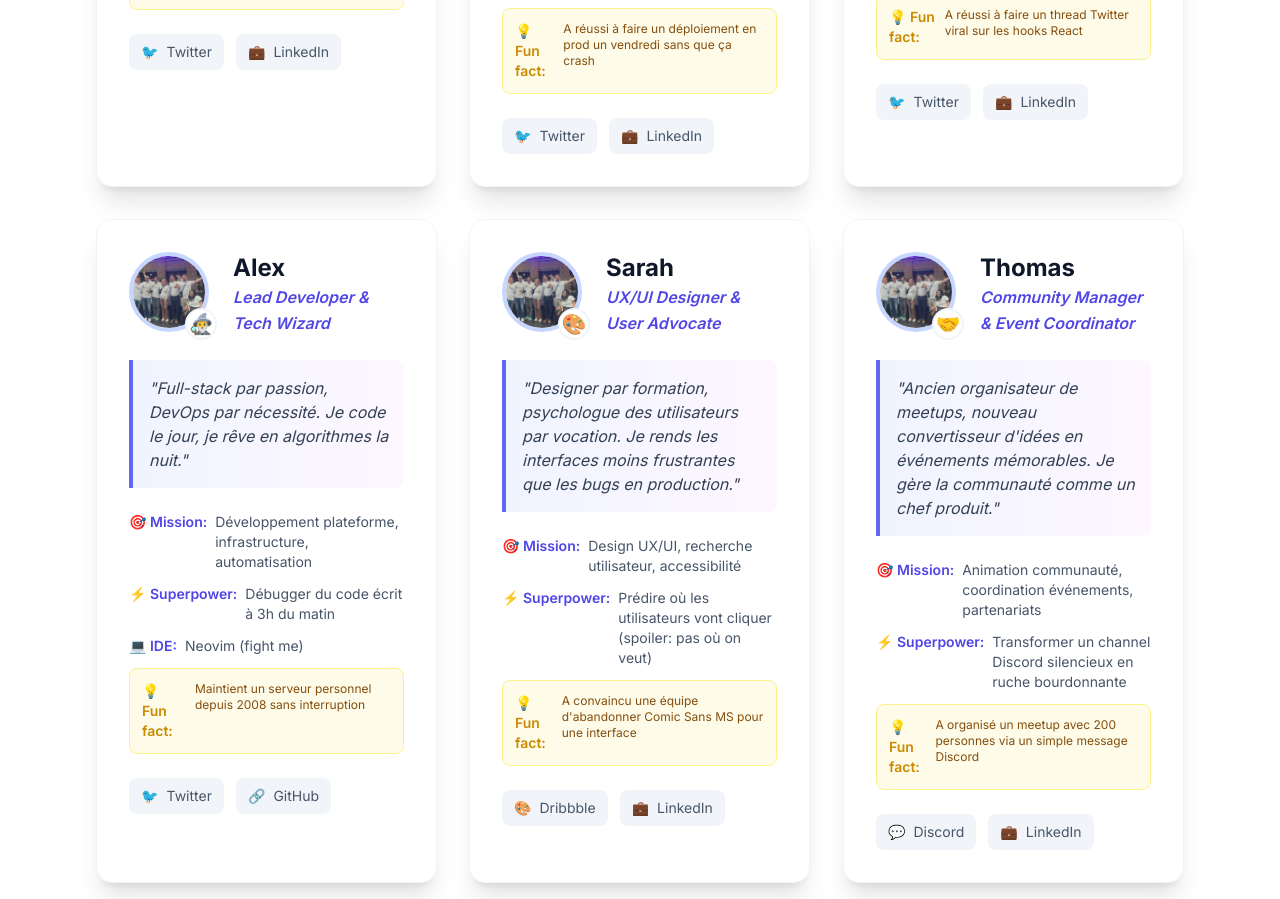
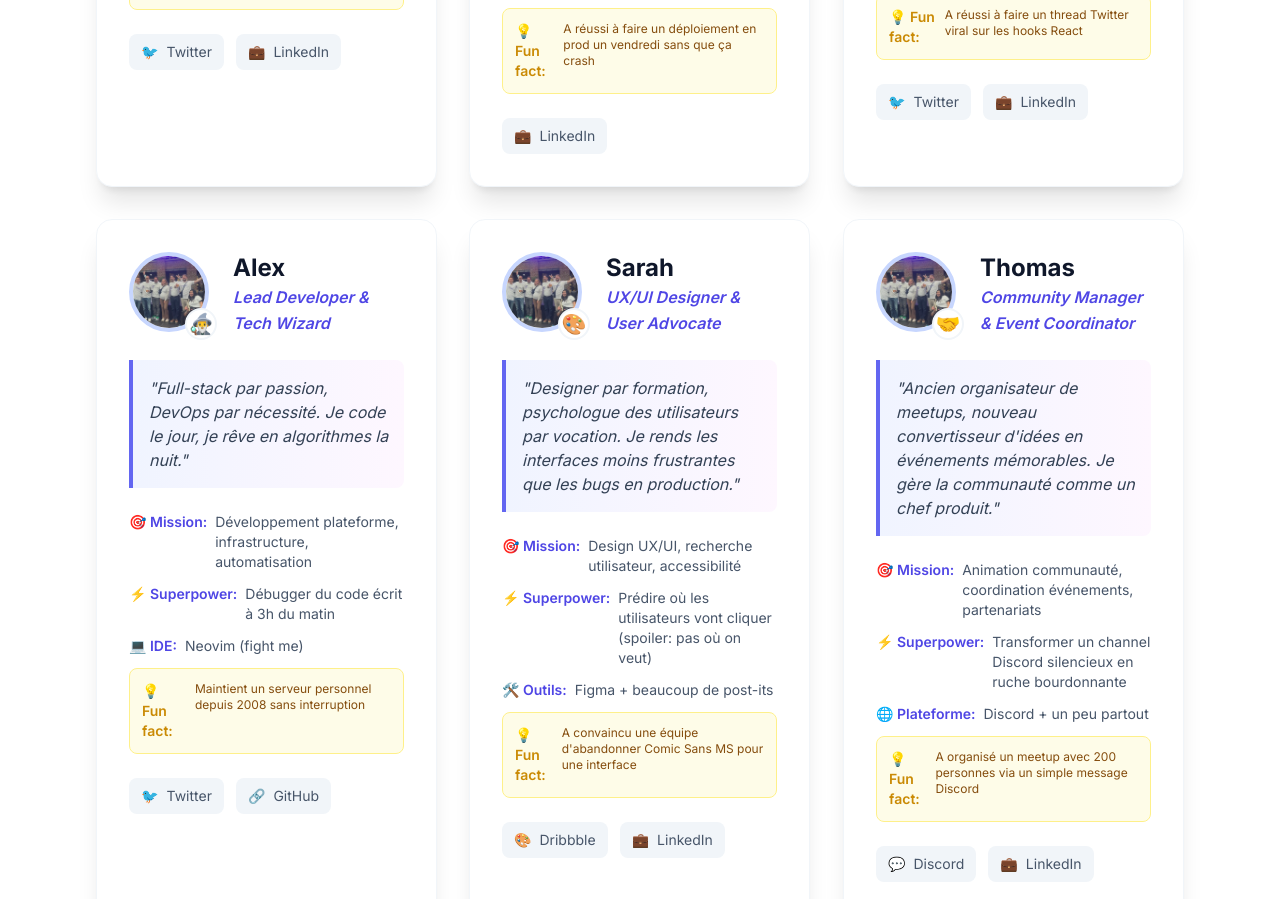
Before and after one commit to Tech-Work-events/techwork-2026, an Astro site: page /team in a window 1280 px wide. Shown: the part 2049-2948 px from the top of the page. Built offline with nearby package versions, Linux system fonts and the light colour scheme; Astro itself is replaced by a stand-in of ours.

Commit message:
:sparkle: Fix config directory and add team config

```diff
--- a/src/components/home/HomeTicketsBlock.astro
+++ b/src/components/home/HomeTicketsBlock.astro
@@ -1,7 +1,7 @@
 ---
-import ticketsData from '../../data/tickets/tickets.json'
+import { TICKETS_CONFIG } from '../../config'
 
-const tickets = ticketsData.map(ticket => ({
+const tickets = TICKETS_CONFIG.map(ticket => ({
     ...ticket,
     available: ticket.ticketsCount,
     total: ticket.ticketsCount
--- /dev/null
+++ b/src/config/index.ts
@@ -0,0 +1,88 @@
+/**
+ * Configuration centralisée Tech'Work Lyon 2026
+ *
+ * Ce fichier centralise toutes les configurations de l'application
+ * pour faciliter la maintenance et la cohérence.
+ */
+
+// Import des configurations
+import { CFP_CONFIG, isCFPOpen, getCFPStatus } from './cfp'
+import teamData from './team.json'
+import ticketsData from './tickets.json'
+
+// Export des configurations CFP
+export { CFP_CONFIG, isCFPOpen, getCFPStatus }
+
+// Configuration de l'équipe
+export const TEAM_CONFIG = teamData
+
+// Configuration des tickets
+export const TICKETS_CONFIG = ticketsData
+
+// Configuration générale de l'événement
+export const EVENT_CONFIG = {
+  name: "Tech'Work Lyon 2026",
+  date: "20 mai 2026",
+  location: "Lyon, France",
+  year: 2026,
+
+  // Contact
+  contact: {
+    email: "contact@techwork.lyon",
+    team: "team@techwork.lyon",
+    speakers: "speakers@techwork.lyon",
+    lieu: "lieu@techwork.lyon",
+    news: "news@techwork.lyon"
+  },
+
+  // Réseaux sociaux
+  social: {
+    discord: "https://discord.gg/techwork-lyon",
+    twitter: "https://twitter.com/techworklyon",
+    linkedin: "https://linkedin.com/company/techwork-lyon"
+  },
+
+  // URLs importantes
+  urls: {
+    tickets: "https://www.eventbrite.fr/e/billets-techwork-lyon-2026",
+    cfp: "https://conference-hall.io/team/tech-work"
+  }
+}
+
+// Configuration pour les types TypeScript
+export interface TeamMember {
+  id: string
+  name: string
+  role: string
+  bio: string
+  responsibilities: string
+  superpower: string
+  techDetail: {
+    type: 'ide' | 'coffee' | 'tools' | 'platform' | 'stack'
+    value: string
+  }
+  mood: string
+  funFact: string
+  photoUrl: string
+  socials: Array<{
+    icon: string
+    name: string
+    link: string
+  }>
+}
+
+export interface TicketType {
+  id: string
+  name: string
+  price: number
+  originalPrice?: number
+  url: string
+  ticketsCount: number
+  available: boolean
+  soldOut: boolean
+  highlighted: boolean
+  badge?: string
+  note?: string
+  description: string
+  features: string[]
+}
--- /dev/null
+++ b/src/config/team.json
@@ -0,0 +1,134 @@
+[
+    {
+        "id": "maxime",
+        "name": "Maxime",
+        "role": "Co-initiateur & Master of Logistics",
+        "bio": "Organiser un événement tech, c'est comme déployer en prod : ça doit être parfait du premier coup.",
+        "responsibilities": "Logistique, partenariats, expérience participant",
+        "superpower": "Prévoir tous les edge cases possibles",
+        "techDetail": {
+            "type": "ide",
+            "value": "VS Code"
+        },
+        "mood": "⚙️",
+        "funFact": "Peut prévoir qu'il va pleuvoir en regardant les logs du serveur",
+        "photoUrl": "/pictures/team.webp",
+        "socials": [
+            { "icon": "🐦", "name": "Twitter", "link": "https://twitter.com/maxime" },
+            { "icon": "💼", "name": "LinkedIn", "link": "https://linkedin.com/in/maxime" }
+        ]
+    },
+    {
+        "id": "kevin",
+        "name": "Kevin",
+        "role": "Co-initiateur & Chief Innovation Officer",
+        "bio": "Développeur passionné, organisateur compulsif. J'ai toujours rêvé d'un événement tech qui ne me fasse pas rater le coucher de mes enfants.",
+        "responsibilities": "Vision stratégique, relations speakers, coordination générale",
+        "superpower": "Transformer les idées folles en événements réussis",
+        "techDetail": {
+            "type": "coffee",
+            "value": "Espresso (double, évidemment)"
+        },
+        "mood": "🚀",
+        "funFact": "A réussi à faire un déploiement en prod un vendredi sans que ça crash",
+        "photoUrl": "/pictures/team.webp",
+        "socials": [
+            { "icon": "💼", "name": "LinkedIn", "link": "https://linkedin.com/in/kevindelfour" }
+        ]
+    },
+    {
+        "id": "marie",
+        "name": "Marie",
+        "role": "Responsable Communication & Content",
+        "bio": "Ex-journaliste tech reconvertie en évangéliste. Je transforme les sujets complexes en contenus digestes (et parfois drôles).",
+        "responsibilities": "Stratégie communication, contenu, réseaux sociaux",
+        "superpower": "Expliquer Kubernetes à ma grand-mère",
+        "techDetail": {
+            "type": "coffee",
+            "value": "Latte art (oui, même le code doit être beau)"
+        },
+        "mood": "✨",
+        "funFact": "A réussi à faire un thread Twitter viral sur les hooks React",
+        "photoUrl": "/pictures/team.webp",
+        "socials": [
+            { "icon": "🐦", "name": "Twitter", "link": "https://twitter.com/marie" },
+            { "icon": "💼", "name": "LinkedIn", "link": "https://linkedin.com/in/marie" }
+        ]
+    },
+    {
+        "id": "alex",
+        "name": "Alex",
+        "role": "Lead Developer & Tech Wizard",
+        "bio": "Full-stack par passion, DevOps par nécessité. Je code le jour, je rêve en algorithmes la nuit.",
+        "responsibilities": "Développement plateforme, infrastructure, automatisation",
+        "superpower": "Débugger du code écrit à 3h du matin",
+        "techDetail": {
+            "type": "ide",
+            "value": "Neovim (fight me)"
+        },
+        "mood": "🧙‍♂️",
+        "funFact": "Maintient un serveur personnel depuis 2008 sans interruption",
+        "photoUrl": "/pictures/team.webp",
+        "socials": [
+            { "icon": "🐦", "name": "Twitter", "link": "https://twitter.com/alex" },
+            { "icon": "🔗", "name": "GitHub", "link": "https://github.com/alex" }
+        ]
+    },
+    {
+        "id": "sarah",
+        "name": "Sarah",
+        "role": "UX/UI Designer & User Advocate",
+        "bio": "Designer par formation, psychologue des utilisateurs par vocation. Je rends les interfaces moins frustrantes que les bugs en production.",
+        "responsibilities": "Design UX/UI, recherche utilisateur, accessibilité",
+        "superpower": "Prédire où les utilisateurs vont cliquer (spoiler: pas où on veut)",
+        "techDetail": {
+            "type": "tools",
+            "value": "Figma + beaucoup de post-its"
+        },
+        "mood": "🎨",
+        "funFact": "A convaincu une équipe d'abandonner Comic Sans MS pour une interface",
+        "photoUrl": "/pictures/team.webp",
+        "socials": [
+            { "icon": "🎨", "name": "Dribbble", "link": "https://dribbble.com/sarah" },
+            { "icon": "💼", "name": "LinkedIn", "link": "https://linkedin.com/in/sarah" }
+        ]
+    },
+    {
+        "id": "thomas",
+        "name": "Thomas",
+        "role": "Community Manager & Event Coordinator",
+        "bio": "Ancien organisateur de meetups, nouveau convertisseur d'idées en événements mémorables. Je gère la communauté comme un chef produit.",
+        "responsibilities": "Animation communauté, coordination événements, partenariats",
+        "superpower": "Transformer un channel Discord silencieux en ruche bourdonnante",
+        "techDetail": {
+            "type": "platform",
+            "value": "Discord + un peu partout"
+        },
+        "mood": "🤝",
+        "funFact": "A organisé un meetup avec 200 personnes via un simple message Discord",
+        "photoUrl": "/pictures/team.webp",
+        "socials": [
+            { "icon": "💬", "name": "Discord", "link": "https://discord.gg/thomas" },
+            { "icon": "💼", "name": "LinkedIn", "link": "https://linkedin.com/in/thomas" }
+        ]
+    },
+    {
+        "id": "emma",
+        "name": "Emma",
+        "role": "Data Analyst & Growth Hacker",
+        "bio": "Je transforme les chiffres en insights et les insights en actions. Mes dashboards sont plus colorés que mon code Python.",
+        "responsibilities": "Analytics, croissance, optimisation performance",
+        "superpower": "Trouver des patterns dans le chaos des données utilisateur",
+        "techDetail": {
+            "type": "stack",
+            "value": "Python + SQL + Excel (assumé)"
+        },
+        "mood": "📊",
+        "funFact": "A prédit le succès d'un événement en analysant les emojis des messages Slack",
+        "photoUrl": "/pictures/team.webp",
+        "socials": [
+            { "icon": "📈", "name": "Kaggle", "link": "https://kaggle.com/emma" },
+            { "icon": "💼", "name": "LinkedIn", "link": "https://linkedin.com/in/emma" }
+        ]
+    }
+]
--- a/src/pages/team.astro
+++ b/src/pages/team.astro
@@ -1,113 +1,8 @@
 ---
 import Layout from '../layouts/Layout.astro'
+import { TEAM_CONFIG } from '../config'
 
-const team = [
-    {
-        name: "Maxime",
-        role: "Co-initiateur & Master of Logistics",
-        bio: "Organiser un événement tech, c'est comme déployer en prod : ça doit être parfait du premier coup.",
-        responsibilities: "Logistique, partenariats, expérience participant",
-        superpower: "Prévoir tous les edge cases possibles",
-        ide: "VS Code",
-        mood: "⚙️",
-        funFact: "Peut prévoir qu'il va pleuvoir en regardant les logs du serveur",
-        photoUrl: "/pictures/team.webp",
-        socials: [
-            { icon: "🐦", name: "Twitter", link: "https://twitter.com/maxime" },
-            { icon: "💼", name: "LinkedIn", link: "https://linkedin.com/in/maxime" },
-        ]
-    },
-    {
-        name: "Vous ?",
-        role: "Co-initiateur & Chief Innovation Officer",
-        bio: "Développeur passionné, organisateur compulsif. J'ai toujours rêvé d'un événement tech qui ne me fasse pas rater le coucher de mes enfants.",
-        responsibilities: "Vision stratégique, relations speakers, coordination générale",
-        superpower: "Transformer les idées folles en événements réussis",
-        coffee: "Espresso (double, évidemment)",
-        mood: "🚀",
-        funFact: "A réussi à faire un déploiement en prod un vendredi sans que ça crash",
-        photoUrl: "/pictures/team.webp",
-        socials: [
-            { icon: "🐦", name: "Twitter", link: "https://twitter.com/yourhandle" },
-            { icon: "💼", name: "LinkedIn", link: "https://linkedin.com/in/yourprofile" },
-        ]
-    },
-    {
-        name: "Marie",
-        role: "Responsable Communication & Content",
-        bio: "Ex-journaliste tech reconvertie en évangéliste. Je transforme les sujets complexes en contenus digestes (et parfois drôles).",
-        responsibilities: "Stratégie communication, contenu, réseaux sociaux",
-        superpower: "Expliquer Kubernetes à ma grand-mère",
-        coffee: "Latte art (oui, même le code doit être beau)",
-        mood: "✨",
-        funFact: "A réussi à faire un thread Twitter viral sur les hooks React",
-        photoUrl: "/pictures/team.webp",
-        socials: [
-            { icon: "🐦", name: "Twitter", link: "https://twitter.com/marie" },
-            { icon: "💼", name: "LinkedIn", link: "https://linkedin.com/in/marie" },
-        ]
-    },
-    {
-        name: "Alex",
-        role: "Lead Developer & Tech Wizard",
-        bio: "Full-stack par passion, DevOps par nécessité. Je code le jour, je rêve en algorithmes la nuit.",
-        responsibilities: "Développement plateforme, infrastructure, automatisation",
-        superpower: "Débugger du code écrit à 3h du matin",
-        ide: "Neovim (fight me)",
-        mood: "🧙‍♂️",
-        funFact: "Maintient un serveur personnel depuis 2008 sans interruption",
-        photoUrl: "/pictures/team.webp",
-        socials: [
-            { icon: "🐦", name: "Twitter", link: "https://twitter.com/alex" },
-            { icon: "🔗", name: "GitHub", link: "https://github.com/alex" },
-        ]
-    },
-    {
-        name: "Sarah",
-        role: "UX/UI Designer & User Advocate",
-        bio: "Designer par formation, psychologue des utilisateurs par vocation. Je rends les interfaces moins frustrantes que les bugs en production.",
-        responsibilities: "Design UX/UI, recherche utilisateur, accessibilité",
-        superpower: "Prédire où les utilisateurs vont cliquer (spoiler: pas où on veut)",
-        tools: "Figma + beaucoup de post-its",
-        mood: "🎨",
-        funFact: "A convaincu une équipe d'abandonner Comic Sans MS pour une interface",
-        photoUrl: "/pictures/team.webp",
-        socials: [
-            { icon: "🎨", name: "Dribbble", link: "https://dribbble.com/sarah" },
-            { icon: "💼", name: "LinkedIn", link: "https://linkedin.com/in/sarah" },
-        ]
-    },
-    {
-        name: "Thomas",
-        role: "Community Manager & Event Coordinator",
-        bio: "Ancien organisateur de meetups, nouveau convertisseur d'idées en événements mémorables. Je gère la communauté comme un chef produit.",
-        responsibilities: "Animation communauté, coordination événements, partenariats",
-        superpower: "Transformer un channel Discord silencieux en ruche bourdonnante",
-        platform: "Discord + un peu partout",
-        mood: "🤝",
-        funFact: "A organisé un meetup avec 200 personnes via un simple message Discord",
-        photoUrl: "/pictures/team.webp",
-        socials: [
-            { icon: "💬", name: "Discord", link: "https://discord.gg/thomas" },
-            { icon: "💼", name: "LinkedIn", link: "https://linkedin.com/in/thomas" },
-        ]
-    },
-    {
-        name: "Emma",
-        role: "Data Analyst & Growth Hacker",
-        bio: "Je transforme les chiffres en insights et les insights en actions. Mes dashboards sont plus colorés que mon code Python.",
-        responsibilities: "Analytics, croissance, optimisation performance",
-        superpower: "Trouver des patterns dans le chaos des données utilisateur",
-        stack: "Python + SQL + Excel (assumé)",
-        mood: "📊",
-        funFact: "A prédit le succès d'un événement en analysant les emojis des messages Slack",
-        photoUrl: "/pictures/team.webp",
-        socials: [
-            { icon: "📈", name: "Kaggle", link: "https://kaggle.com/emma" },
-            { icon: "💼", name: "LinkedIn", link: "https://linkedin.com/in/emma" },
-        ]
-    }
-]
+const team = TEAM_CONFIG
 
 const openRoles = [
     {
@@ -287,16 +182,16 @@ const openRoles = [
                                     <span class="text-primary-600 font-semibold min-w-fit">⚡ Superpower:</span>
                                     <span class="text-gray-600">{member.superpower}</span>
                                 </div>
-                                {member.coffee && (
+                                {member.techDetail && (
                                     <div class="flex items-start space-x-2">
-                                        <span class="text-primary-600 font-semibold min-w-fit">☕ Carburant:</span>
-                                        <span class="text-gray-600">{member.coffee}</span>
-                                    </div>
-                                )}
-                                {member.ide && (
-                                    <div class="flex items-start space-x-2">
-                                        <span class="text-primary-600 font-semibold min-w-fit">💻 IDE:</span>
-                                        <span class="text-gray-600">{member.ide}</span>
+                                        <span class="text-primary-600 font-semibold min-w-fit">
+                                            {member.techDetail.type === 'coffee' && '☕ Carburant:'}
+                                            {member.techDetail.type === 'ide' && '💻 IDE:'}
+                                            {member.techDetail.type === 'tools' && '🛠️ Outils:'}
+                                            {member.techDetail.type === 'platform' && '🌐 Plateforme:'}
+                                            {member.techDetail.type === 'stack' && '📚 Stack:'}
+                                        </span>
+                                        <span class="text-gray-600">{member.techDetail.value}</span>
                                     </div>
                                 )}
                                 <div class="bg-yellow-50 border border-yellow-200 rounded-lg p-3 mt-4">
```
Also changed, not shown: src/config/tickets.json (renamed from src/data/tickets/tickets.json).
